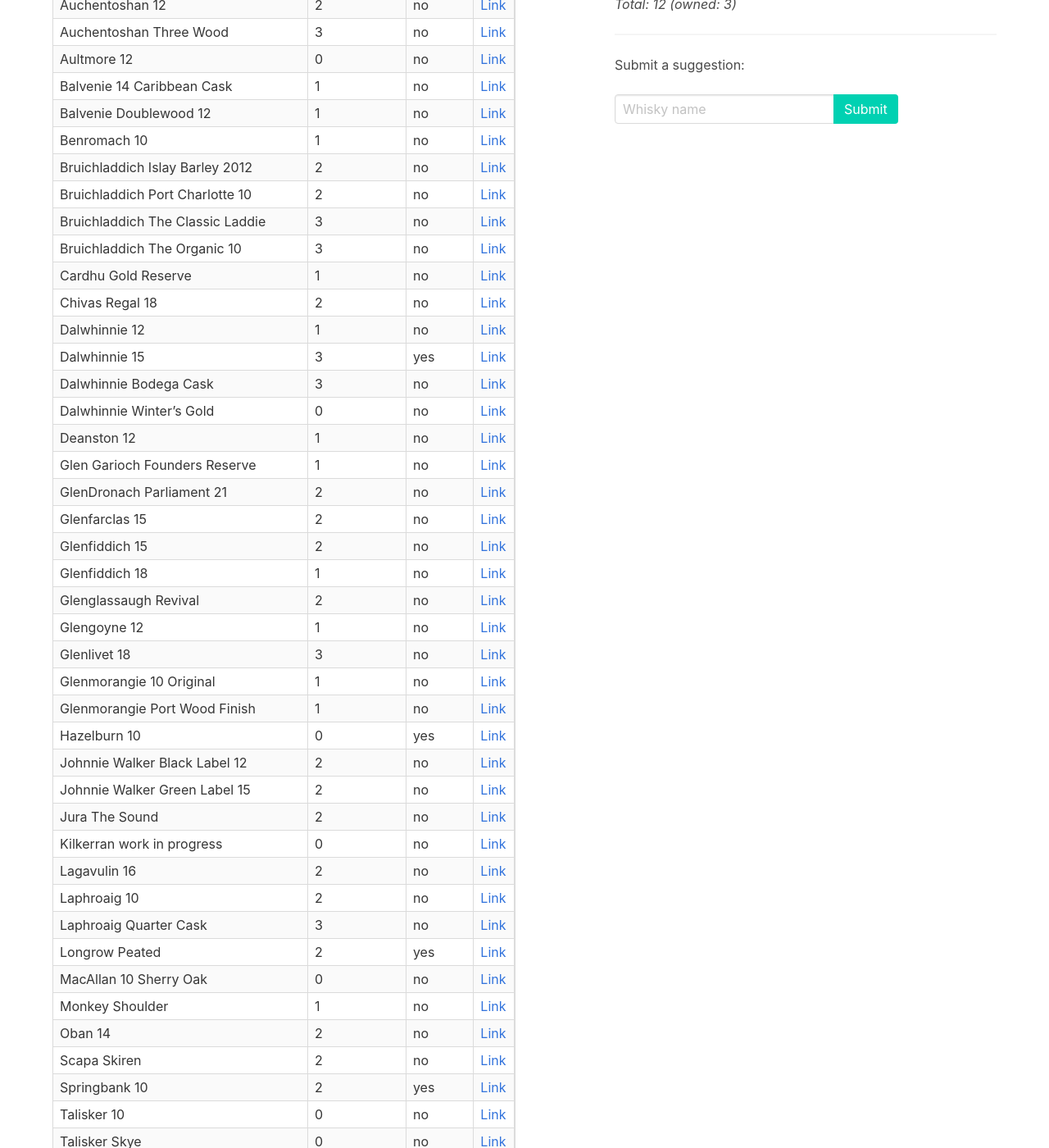
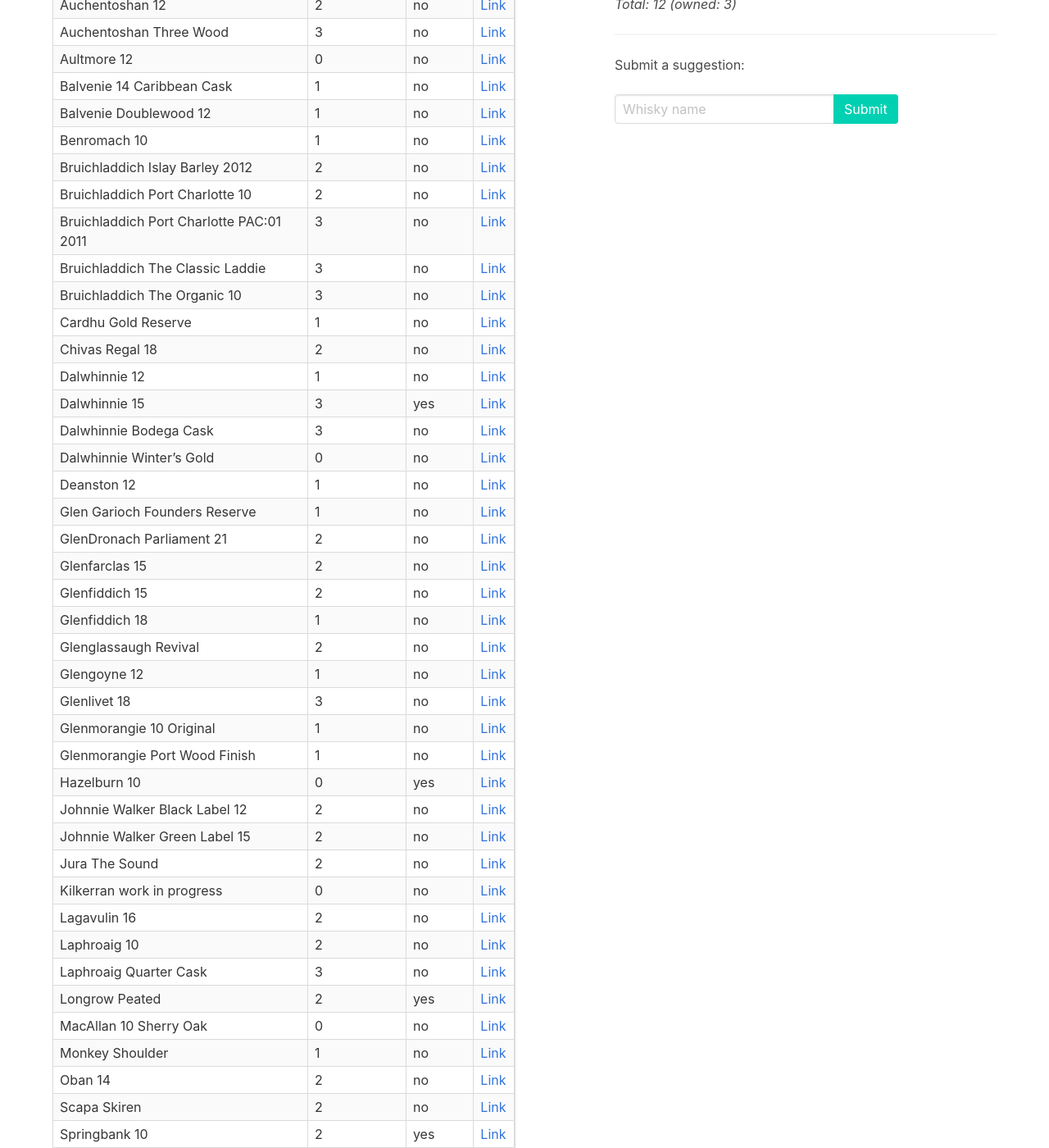
Before and after one commit to grega/whisky, a Jekyll site: the page built from scottish.html, in a window 1280 px wide and 1400 px high, scrolled down 690 px. Shown: the whole window at 82% size. Built offline with Jekyll 4.4.1, drawn with Linux system fonts in a browser that asks for light colours; nearby versions of some CDN libraries; some of the changed text lies outside the part shown.

Commit message:
Update tried.yml

```diff
--- a/_data/scottish/tried.yml
+++ b/_data/scottish/tried.yml
@@ -177,3 +177,6 @@
 
 - name: Bruichladdich The Organic 10
   rating: 3
+
+- name: Bruichladdich Port Charlotte PAC:01 2011
+  rating: 3
```
